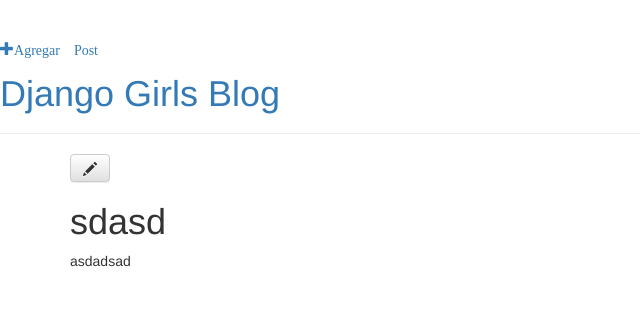
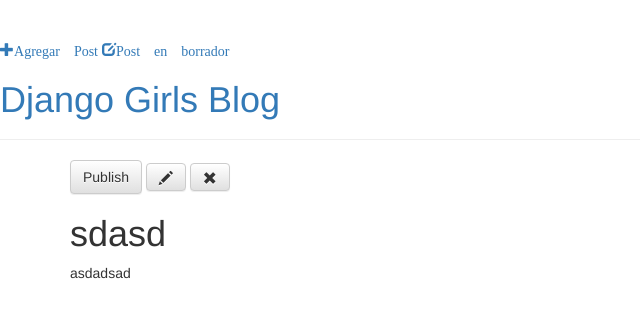
Before and after one commit to Fortune1234246/querys, a Django app: page /post/7/ in a window 1280 px wide. Shown: the top 318 px of the page, without its empty margins (0-640 px from the left). Run offline with Django 3.2, Linux system fonts and the light colour scheme; data comes from the database, SQL or seed files in the repository; both versions use the stored data as it was after the commit; some libraries are stand-ins or nearby versions.

Commit message:
Borrador y borrar post

```diff
--- a/segundaApp/templates/segundaApp/base.html
+++ b/segundaApp/templates/segundaApp/base.html
@@ -10,6 +10,7 @@
     <body>
     <div class="page-header">
       <a href="{% url 'post_new' %}" class="top-menu"><span class="glyphicon glyphicon-plus">Agregar Post</span></a>
+      <a href="{% url 'post_draft_list' %}" class="top-menu"><span class="glyphicon glyphicon-edit">Post en borrador</span></a>
 
         <h1><a href="/">Django Girls Blog</a></h1>
     </div>
--- a/segundaApp/templates/segundaApp/post_detail.html
+++ b/segundaApp/templates/segundaApp/post_detail.html
@@ -2,12 +2,16 @@
 
 {% block content %}
     <div class="post">
-        {% if post.published_date %}
-            <div class="date">
-                {{ post.published_date }}
-            </div>
-        {% endif %}
+      {% if post.published_date %}
+  <div class="date">
+      {{ post.published_date }}
+  </div>
+{% else %}
+  <a class="btn btn-default" href="{% url 'post_publish' pk=post.pk %}">Publish</a>
+{% endif %}
         <a class="btn btn-default" href="{% url 'post_edit' pk=post.pk %}"><span class="glyphicon glyphicon-pencil"></span></a>
+        <a class="btn btn-default" href="{% url 'post_remove' pk=post.pk %}"><span class="glyphicon glyphicon-remove"></span></a>
+
         <h1>{{ post.title }}</h1>
         <p>{{ post.text|linebreaksbr }}</p>
     </div>
--- a/segundaApp/urls.py
+++ b/segundaApp/urls.py
@@ -1,4 +1,5 @@
 from django.urls import path
+from django.conf.urls import url
 from . import views
 
 urlpatterns = [
@@ -6,4 +7,7 @@
     path('post/<int:pk>/', views.post_detail, name='post_detail'),
     path('post/new', views.post_new, name='post_new'),
     path('post/<int:pk>/edit/', views.post_edit, name='post_edit'),
+    url(r'^drafts/$', views.post_draft_list, name='post_draft_list'),
+    url(r'^post/(?P<pk>\d+)/publish/$', views.post_publish, name='post_publish'),
+    url(r'^post/(?P<pk>\d+)/remove/$', views.post_remove, name='post_remove'),
 ]
--- a/segundaApp/views.py
+++ b/segundaApp/views.py
@@ -1,9 +1,10 @@
 from django.shortcuts import render, get_object_or_404
 from django.utils import timezone
 from .forms import PostForm
+from segundaApp.models import Post
 from django.shortcuts import redirect
 
-from segundaApp.models import Post
+
 
 def post_list(request):
     posts = Post.objects.filter(published_date__lte=timezone.now()).order_by('published_date')
@@ -19,7 +20,7 @@
         if form.is_valid():
             post = form.save(commit=False)
             post.author = request.user
-            post.published_date = timezone.now()
+
             post.save()
             return redirect('post_detail', pk=post.pk)
     else:
@@ -33,9 +34,23 @@
         if form.is_valid():
             post = form.save(commit=False)
             post.author = request.user
-            post.published_date = timezone.now()
+
             post.save()
             return redirect('post_detail', pk=post.pk)
     else:
         form = PostForm(instance=post)
     return render(request, 'segundaApp/post_edit.html', {'form': form})
+
+def post_draft_list(request):
+    posts = Post.objects.filter(published_date__isnull=True).order_by('created_date')
+    return render(request, 'segundaApp/post_draft_list.html', {'posts': posts})
+
+def post_publish(request, pk):
+    post = get_object_or_404(Post, pk=pk)
+    post.publish()
+    return redirect('post_detail', pk=pk)
+
+def post_remove(request, pk):
+    post = get_object_or_404(Post, pk=pk)
+    post.delete()
+    return redirect('post_list')
```
Also changed, not shown: segundaApp/templates/segundaApp/post_draft_list.html (added, +11 -0 lines), db.sqlite3.
